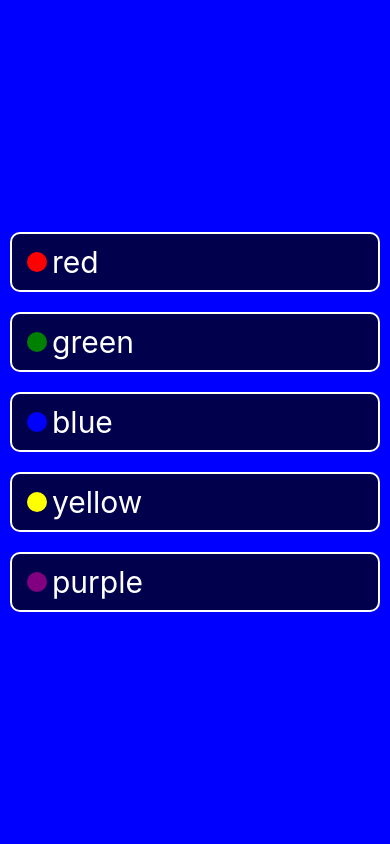
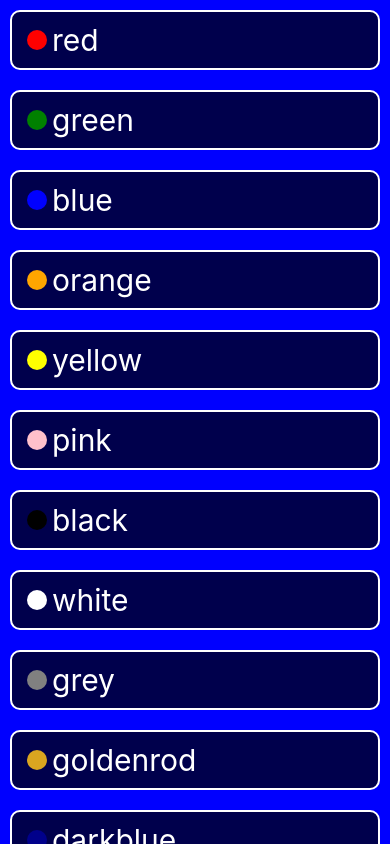
Before and after one commit to anguyenkn/react-native-color-catalog, a React Native app: screen / in a window 390 px wide. Built offline with nearby package versions, Linux system fonts and the light colour scheme.

Commit message:
flatlist

```diff
--- a/App.js
+++ b/App.js
@@ -1,18 +1,25 @@
 import React, { useState } from 'react';
-import { View, StyleSheet } from 'react-native';
+import { View, StyleSheet, FlatList } from 'react-native';
 import ColorButton from './components/ColorButton';
+import defaultColors from './data/defaultColors.json';
 
 export default function App() {
   const [backgroundColor, setBackgroundColor] = useState('blue');
 
   return (
-    <View style={[styles.container, { backgroundColor }]}>
-      <ColorButton backgroundColor='red' onPress={setBackgroundColor} />
-      <ColorButton backgroundColor='green' onPress={setBackgroundColor} />
-      <ColorButton backgroundColor='blue' onPress={setBackgroundColor} />
-      <ColorButton backgroundColor='yellow' onPress={setBackgroundColor} />
-      <ColorButton backgroundColor='purple' onPress={setBackgroundColor} />
-    </View>
+    <FlatList
+      style={[styles.container, { backgroundColor }]}
+      data={defaultColors}
+      renderItem={({ item }) => {
+        return (
+          <ColorButton
+            key={item.id}
+            backgroundColor={item.color}
+            onPress={setBackgroundColor}
+          />
+        );
+      }}
+    />
   );
 }
 
@@ -20,7 +27,5 @@
   container: {
     flex: 1,
     display: 'flex',
-    justifyContent: 'center',
-    alignItems: 'center',
   },
 });
--- /dev/null
+++ b/data/defaultColors.json
@@ -0,0 +1,58 @@
+[
+  {
+    "id": "RYffukSB",
+    "color": "red"
+  },
+  {
+    "id": "Nmj_Aalkk",
+    "color": "green"
+  },
+  {
+    "id": "dPa_1y9h2",
+    "color": "blue"
+  },
+  {
+    "id": "6T1eYm5rU",
+    "color": "orange"
+  },
+  {
+    "id": "jxtYi-4Ho",
+    "color": "yellow"
+  },
+  {
+    "id": "KXUab8FM0",
+    "color": "pink"
+  },
+  {
+    "id": "prrS7d1hK",
+    "color": "black"
+  },
+  {
+    "id": "_CeUKCy7H",
+    "color": "white"
+  },
+  {
+    "id": "pgbYX_Wsc",
+    "color": "grey"
+  },
+  {
+    "id": "U8g991om8",
+    "color": "goldenrod"
+  },
+  {
+    "id": "KssK8Q7UP",
+    "color": "darkblue"
+  },
+  {
+    "id": "EGflqDBS3",
+    "color": "darkred"
+  },
+  {
+    "id": "j9aiAQ1dB",
+    "color": "lightblue"
+  },
+  {
+    "id": "GiKqTrINl",
+    "color": "lightred"
+  }
+]
```
